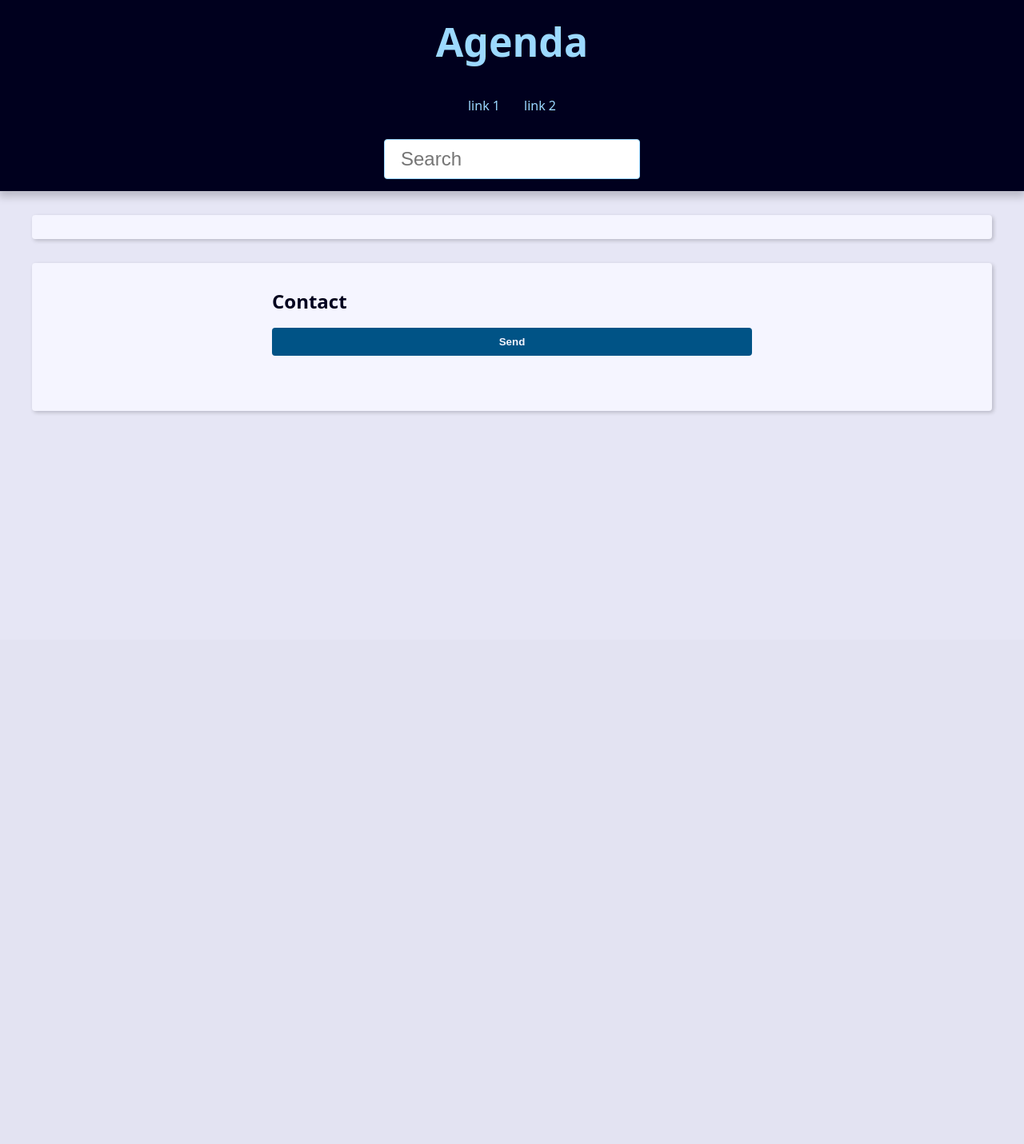
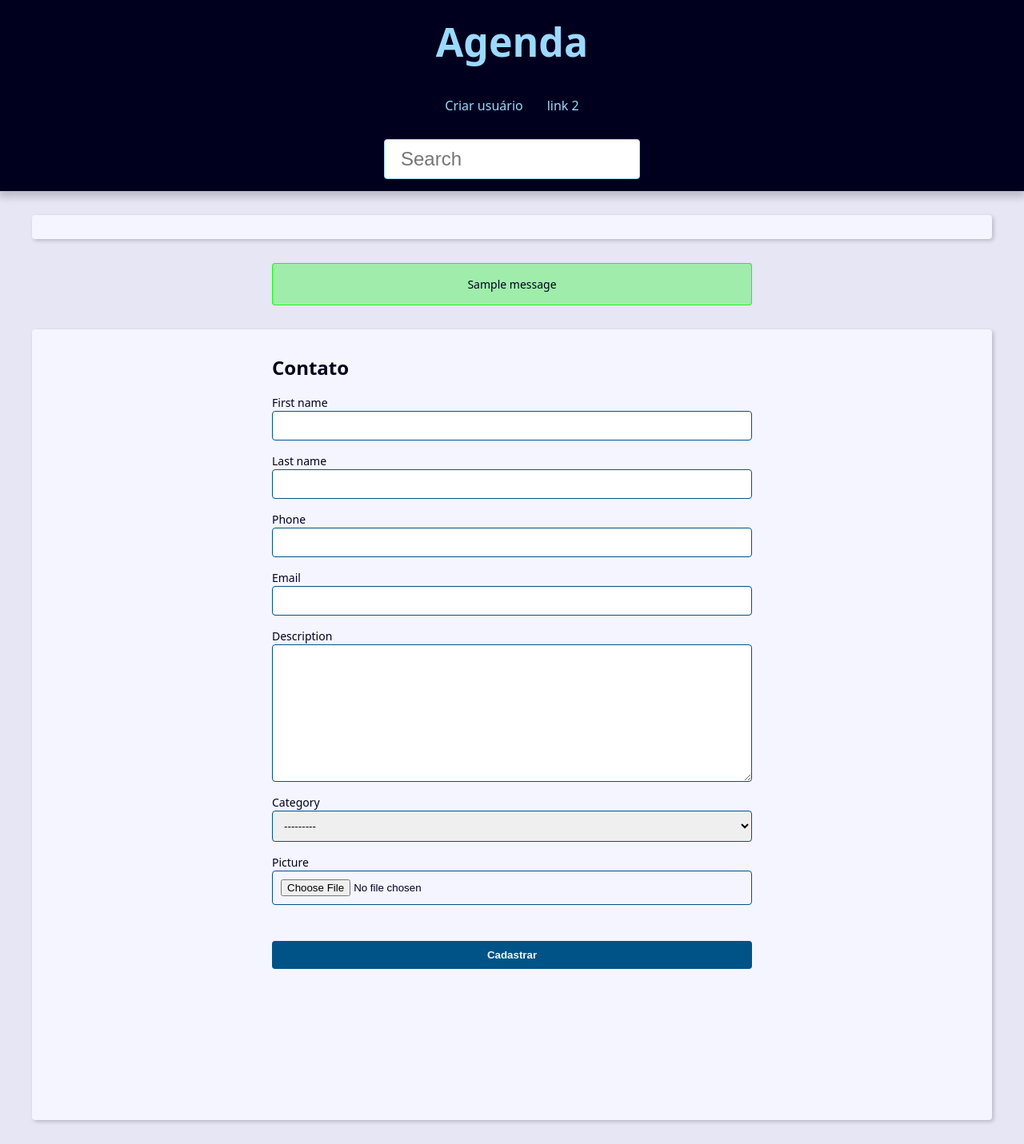
Before and after one commit to NatanCristhoffe/agenda-project, a Django app: page /contact/create/ in a window 1280 px wide. Shown: the whole page at 80% size. Before the commit the page ends 517 px from the top, so only its background shows below. Run offline with Django 5.2, Linux system fonts and the light colour scheme; tables that the repository leaves empty hold one stand-in row (values such as "Sample post"); one stand-in notice (Sample message) is shown.

Commit message:
Tela de longin pronta

```diff
--- a/base_static/global/css/style.css
+++ b/base_static/global/css/style.css
@@ -238,6 +238,10 @@
     background: rgba(255, 255, 0, 0.3);
     border: 1px solid rgba(255, 255, 0, 90%);
   }
+  .message.info {
+    background: rgba(0, 0, 255, 0.3);
+    border: 1px solid rgba(0, 0, 255, 0.3);
+  }
 
   .form-wrapper {
     max-width: 60rem;
@@ -312,3 +316,22 @@
     filter: brightness(80%);
     box-shadow: 0 0 5px var(--link-dark-color);
   }
+  .contact-links {
+    margin-block: calc(var(--small-font-size) * 2);
+    display: flex;
+    align-items: center;
+    gap: 0 var(--spacing);
+    }
+
+    .btn-link {
+    font-size: var(--small-font-size);
+    text-decoration: none;
+    font-weight: bold;
+    padding: 1rem;
+    display: block;
+    line-height: var(--small-font-size);
+    }
+
+    .btn-delete {
+    background: tomato;
+    }
--- a/base_templates/global/base.html
+++ b/base_templates/global/base.html
@@ -8,6 +8,7 @@
 </head>
 <body>
    {% include "global/partials/header.html" %}
+   {% include "global/partials/messages.html" %}
 
    <main class="content">
         {% block content %}{% endblock content %}
--- a/base_templates/global/partials/header.html
+++ b/base_templates/global/partials/header.html
@@ -7,8 +7,8 @@
     <nav class="menu">
         <ul class="menu-list">
             <li class="menu-item">
-                <a href="" class="menu-link">
-                    link 1
+                <a href="{% url "contact:create" %}" class="menu-link">
+                    Criar usuário
                 </a>
             <li class="menu-item">
                 <a href="" class="menu-link">
--- /dev/null
+++ b/base_templates/global/partials/messages.html
@@ -0,0 +1,7 @@
+{% if messages %}
+        {% for message in messages %}
+            <div class="message {{message.tags}}">
+                {{message}}
+            </div>
+        {% endfor %}
+   {% endif %}
--- a/contact/forms.py
+++ b/contact/forms.py
@@ -1,13 +1,17 @@
 from django import forms
 from django.core.exceptions import ValidationError
+from django.contrib.auth.forms import UserCreationForm
+from django.contrib.auth.models import User
 from contact.models import *
 
 class ContactForm(forms.ModelForm):
+    picture = forms.ImageField(widget=forms.FileInput(attrs={'accept':'image/*',}))
     class Meta:
         model = Contact
         fields = (
             'first_name', 'last_name', 'phone',
             'email', 'description', 'category',
+            'picture',
         )
     def clean(self):
 
@@ -35,3 +39,32 @@
                     )
                 )
             return first_name
+
+class RegisterForm(UserCreationForm):
+    first_name = forms.CharField(
+        required=True,
+        min_length=3
+    )
+    last_name = forms.CharField(
+        required=True,
+        min_length=3
+    )
+    email = forms.EmailField(
+        required=True,
+        min_length=4
+    )
+    class Meta:
+        model = User
+        fields = (
+            'first_name', 'last_name', 'email',
+            'username', 'password1', 'password2',
+        )
+    def clean_email(self):
+        email = self.cleaned_data.get('email')
+        if User.objects.filter(email=email).exists():
+            self.add_error(
+                'email',
+                ValidationError('Este e-mail foi cadastrado por outro usuario!', code='Invalid')
+            )
+
+        return email
--- a/contact/templates/contact/create.html
+++ b/contact/templates/contact/create.html
@@ -2,29 +2,38 @@
 {% block content  %}
     <div class="form-wrapper">
 
-    <h2>Contact</h2>
+    <h2>Contato</h2>
 
     <form
-        {% url "contact:create" %}
-        action=""
+
+        action="{% url "contact:create" %}"
         method="POST"
         enctype="multipart/form-data"
     >
         {% csrf_token %}
 
         <div class="form-content">
-
             {% for field in form %}
                 <div class="form-group">
                     <label for="{{field.id_for_label}}">{{field.label}}</label>
                     {{field}}
                     {{field.errors}}
+
+                    {% if filde.help_text %}
+                    <p class='help-text'>{{field.help_text}}</p>
+                    {% endif %}
+
                 </div>
+                <div class="form-group">
+                {% if field.name == 'picture' and field.value.url%}
+                    <img src="{{field.value.url}}" alt="">
+                </div>
+                {% endif %}
             {% endfor %}
         </div>
             <div class="form-content">
             <div class="form-group">
-                <button class="btn" type="submit">Send</button>
+                <button class="btn" type="submit">Cadastrar</button>
             </div>
         </div>
 
--- a/contact/urls.py
+++ b/contact/urls.py
@@ -9,4 +9,10 @@
     #contact (CRUD)
     path('contact/<int:contact_id>/', views.contact, name='contact'),
     path('contact/create/', views.create, name='create'),
+    path('contact/<int:contact_id>/update/', views.update, name='update'),
+    path('contact/<int:contact_id>/delete/', views.delete, name='delete'),
+    #User
+    path('user/create/', views.register, name='register'),
+    path('user/login/', views.login_view, name='login'),
+    path('user/logout/', views.logout_view, name='logout'),
 ]
--- a/contact/views/__init__.py
+++ b/contact/views/__init__.py
@@ -1,2 +1,3 @@
 from .contact_views import *
 from .contact_forms import *
+from .user_forms import *
--- a/contact/views/contact_forms.py
+++ b/contact/views/contact_forms.py
@@ -1,32 +1,81 @@
-from typing import Any, Dict
 from django.shortcuts import render, get_object_or_404, redirect
+from contact.forms import *
+from django.urls import reverse
 from contact.models import Contact
-from contact.forms import *
-from django.db.models import Q
-from django.core.paginator import Paginator
-from django import forms
-from django.core.exceptions import ValidationError
 
 
 def create(request):
+    form_action = reverse("contact:create")
     if request.method == 'POST':
-        form = ContactForm(request.POST)
+        form = ContactForm(request.POST, request.FILES)
 
         context = {
-            'form': form
+            'form': form,
+            'form_action':form_action,
+
         }
         if form.is_valid():
-            form.save()
-            return redirect('contact:create')
+            contact = form.save()
+            return redirect('contact:update', contact_id=contact.pk)
         return render(
             request,
             'contact/create.html',
             context,
         )
     context = {
-        'form':ContactForm()
+        'form':ContactForm(),
+        'form_action':form_action,
     }
     return render(
         request,
         'contact/create.html',
+        context
     )
+
+
+
+def update(request, contact_id):
+    contact = get_object_or_404(Contact, pk=contact_id, show=True)
+    form_action = reverse("contact:update", args=(contact_id,))
+    if request.method == 'POST':
+        form = ContactForm(request.POST, request.FILES, instance=contact)
+
+        context = {
+            'form': form,
+            'form_action':form_action,
+
+        }
+        if form.is_valid():
+            contact = form.save()
+            return redirect('contact:update', contact_id=contact.pk)
+        return render(
+            request,
+            'contact/create.html',
+            context,
+        )
+    context = {
+        'form':ContactForm(instance=contact),
+        'form_action':form_action,
+    }
+    return render(
+        request,
+        'contact/create.html',
+        context
+    )
+
+def delete(request, contact_id):
+    contact = get_object_or_404(Contact, pk=contact_id, show=True)
+    confirmation = request.POST.get('confirmation', 'no')
+
+    if confirmation == 'yes':
+        contact.delete()
+        return redirect('contact:index')
+
+    return render(
+        request,
+        'contact/contact.html',
+        {
+            'contact':contact,
+            'confirmation': confirmation,
+        }
+    )
```
Also changed, not shown: contact/templates/contact/contact.html (+21 -1 lines), contact/templates/contact/login.html (added, +17 -0 lines), contact/templates/contact/partials/user-form.html (added, +38 -0 lines), contact/views/user_forms.py (added, +44 -0 lines).
